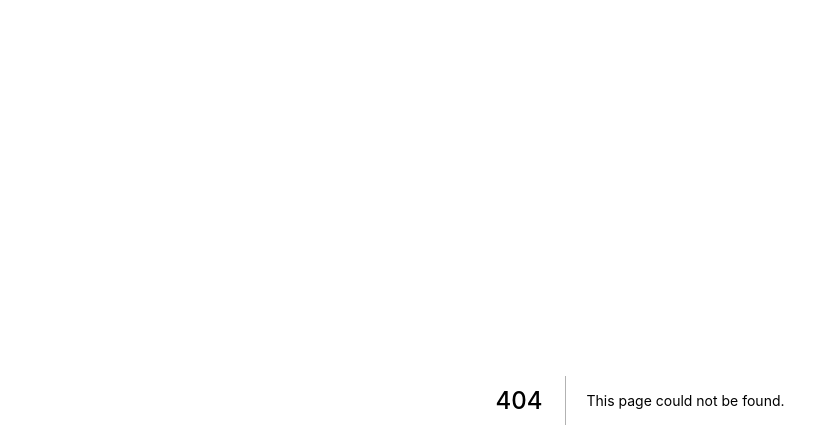
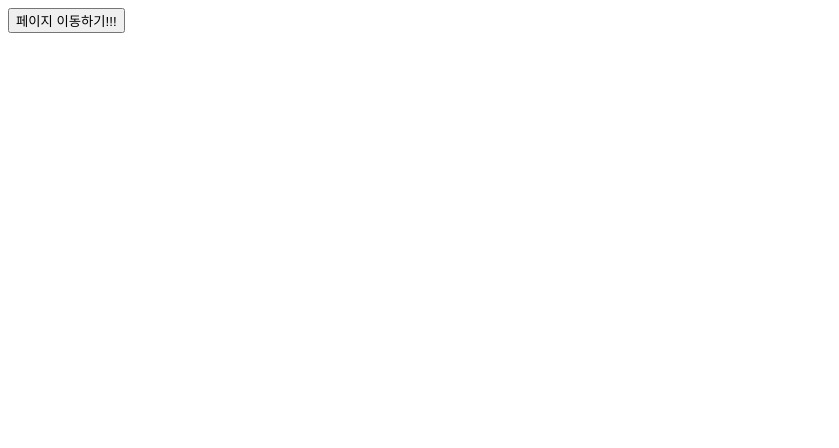
Before and after one commit to moonjjj/Study__Codecamp_frontend, a Next.js app in the folder class/: page /section05/05-01-static-routing in a window 1280 px wide. Before the commit this address had no page. Shown: the top 448 px of the page, without its empty margins (0-839 px from the left). Built offline with nearby package versions, Linux system fonts and the light colour scheme.

Commit message:
[학습] 05-01-static-routing

```diff
--- /dev/null
+++ b/class/pages/section05/05-01-static-routing/index.js
@@ -0,0 +1,16 @@
+/**
+ * 05-01-static-routing 수업
+ */
+
+import { useRouter } from "next/router";
+
+export default function StaticRoutingPage() {
+  const router = useRouter();
+
+  const onClickMove = () => {
+    // router.push : 페이지 이동
+    router.push("/section05/05-01-static-routing-moved");
+  };
+
+  return <button onClick={onClickMove}>페이지 이동하기!!!</button>;
+}
```
Also changed, not shown: class/pages/section05/05-01-static-routing-moved/index.js (added, +7 -0 lines).
